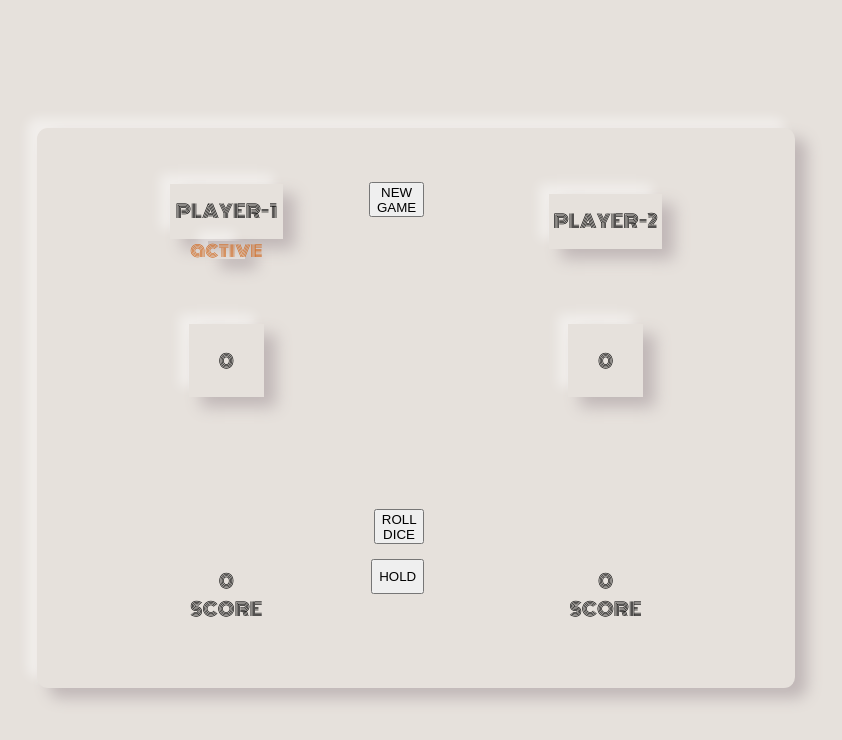
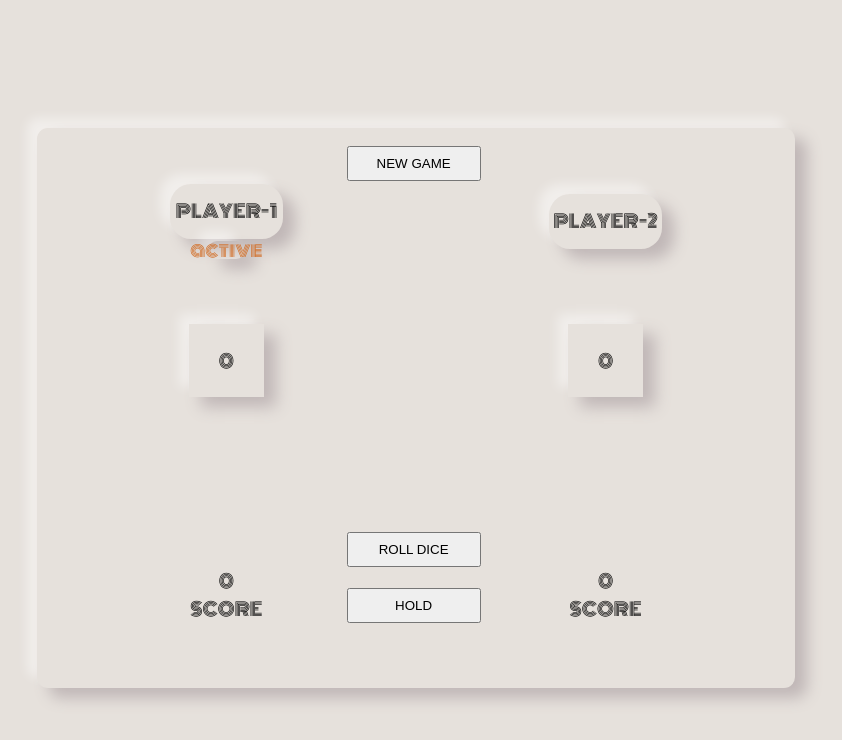
Before and after one commit to ChetanBudhathoki/ChetanBudhathoki.github.io, a plain HTML site: page index.html in a window 1280 px wide. Shown: the whole page, without its empty margins (224-1066 px from the left). Drawn offline with Linux system fonts and the light colour scheme.

Commit message:
changes applied

```diff
--- a/app.css
+++ b/app.css
@@ -3,13 +3,16 @@
     body{
         /* background-color:#dde1e7; */
         background-color: rgb(230, 225, 220);
+        /* background-color: black; */
+
     }
     .wrapper {
         display: flex;
         height: 100vh;
         align-items: center;
         justify-content: center;
-        position: relative;
+        /* position: relative; */
+        /* border: 2px solid red; */
 
     }
 
@@ -20,7 +23,7 @@
         height: 70vh;
         width: 60%;
         display: flex;
-        /* position: relative; */
+        position: relative;
         /* align-items: center; */
         background-color: rgb(230, 225, 220);
         /* border: 2px solid red; */
@@ -68,7 +71,8 @@
     .one {
         /* background-color: mediumspringgreen; */
         height: 30%;
-        width: 30%;
+        width: 37%;
+        border-radius: 21px;
         display: flex;
         justify-content: center;
         align-items: center;
@@ -196,20 +200,21 @@
         /* top: 10px */
     }
 
-
+/*
     .buttons {
         background-color: chartreuse;
         position: absolute;
-        /* left: 370px; */
+        left: 370px
         position: relative;
+        border: 2px solid red;
 
     }
 
     .button {
-        /* background-color: coral; */
+        background-color: coral
         margin: 1px;
 
-        /* position: absolute; */
+        position: absolute
     }
     .but-1{
         position: absolute;
@@ -226,25 +231,94 @@
     .but-3{
         position: absolute;
         right: 370px;
-        /* top: 0px; */
+        top: 0px
         bottom: 45px;
 
     }
     .but-4{
         position: absolute;
         right: 370px;
-        /* top: 0px; */
+        top: 0px
         bottom: 190px;
+
+    } */
+
+    .buttons {
+
+        width: 0;
+
+    }
+
+    .button {
+        /* background-color: coral; */
+        margin: 1px;
+
+        /* position: absolute; */
+    }
+    .but-1{
+
+        position: absolute;
+        top: 82%;
+        right: 50%;
+        width: 9%;
+    }
+
+
+    .but-2{
+
+        position: absolute;
+    top: 72%;
+    right: 50%;
+    width: 9%;
+
+    }
+    .but-3{
+
+        position: absolute;
+    top: 35%;
+    right: 45%;
+    width: 11%;
+
+    }
+    .but-4{
+
+        position: absolute;
+        top: 3%;
+        right: 50%;
+        width: 9%;
 
     }
 
     .klk{
         height: 35px;
+        width: 196%;
     }
+
+
     .klk-1{
         height: 65px;
         width: 65px;
         border: 2px solid blue;
+        position: relative;
+        animation-name:dice;
+        animation-duration: 3s;
+        animation-iteration-count:1;
+        animation-fill-mode: forwards;
+    }
+    @keyframes dice{
+        0%{
+          top: 0;
+          left: 0px;
+        }
+        50%{
+            top: 130px;
+            left: 0px;
+
+        }
+        75%{
+            top: 130px;
+            top: 130px;
+        }
     }
 
     .active{
```
Also changed, not shown: index.html (+4 -3 lines).
